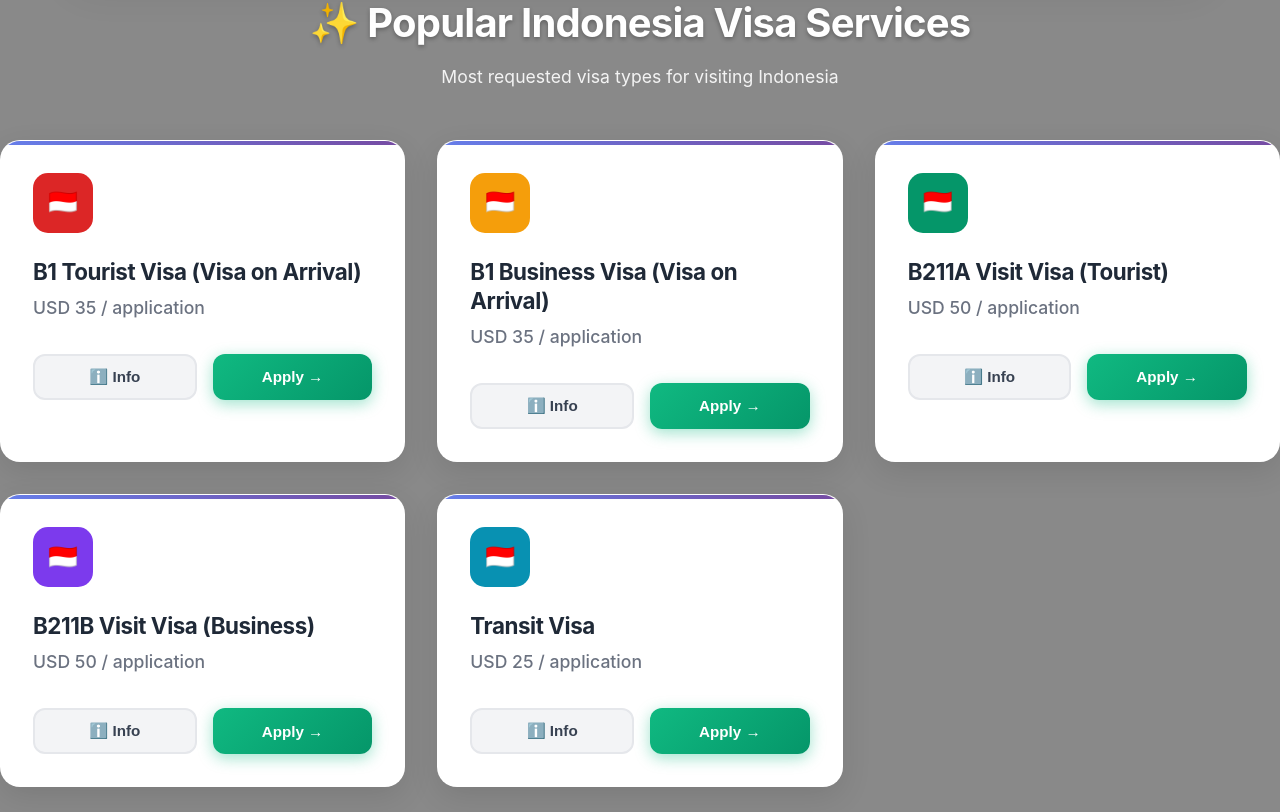
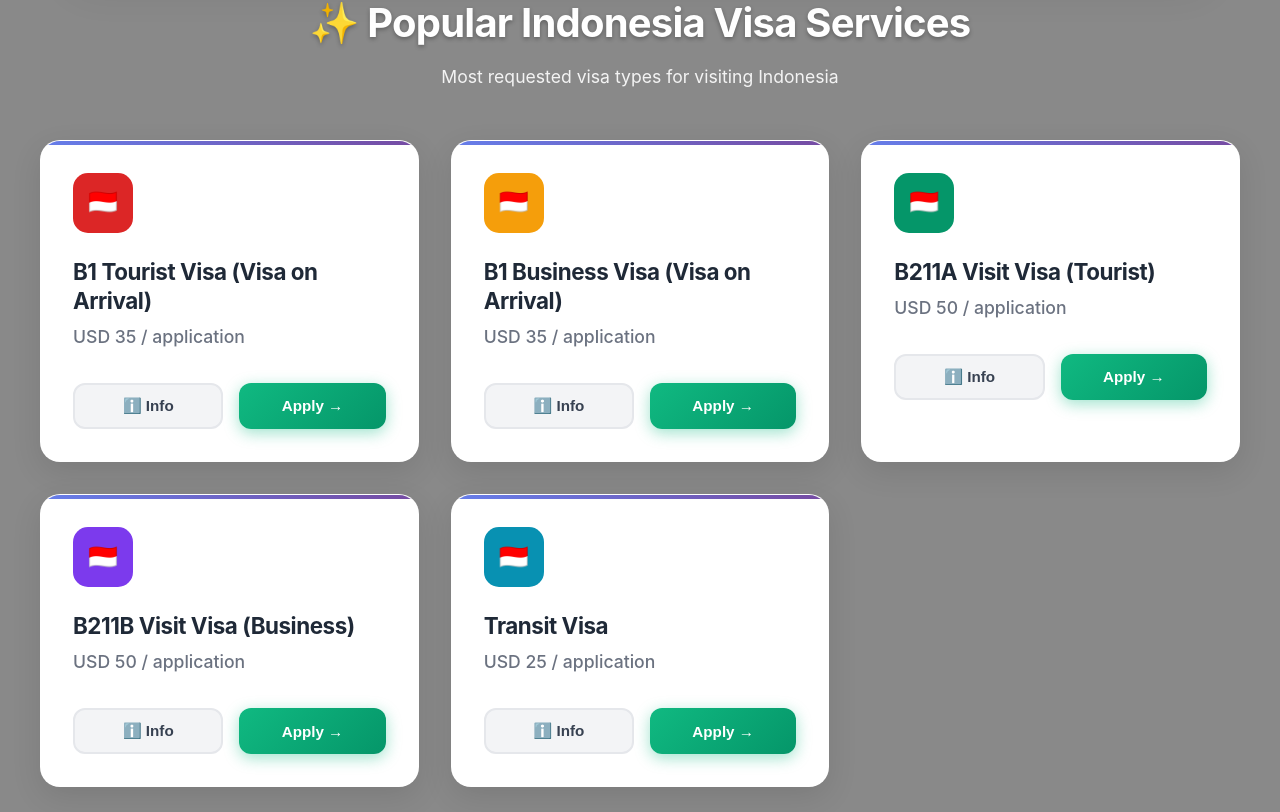
Before and after one commit to Antoniyo123/indobizcorner, a React (Create React App) app: page /visa-services in a window 1280 px wide. Shown: the part 708-1520 px from the top of the page. Built offline with nearby package versions, Linux system fonts and the light colour scheme.

Commit message:
change width

```diff
--- a/src/styles/VisaService.css
+++ b/src/styles/VisaService.css
@@ -183,6 +183,9 @@
 
   /* ====== MODERN VISA CARDS ====== */
   .visa-grid-modern {
+    width: 100%;
+    max-width: 1200px;
+    margin: 0 auto;
     display: grid;
     grid-template-columns: repeat(auto-fit, minmax(350px, 1fr));
     gap: 2rem;
```
